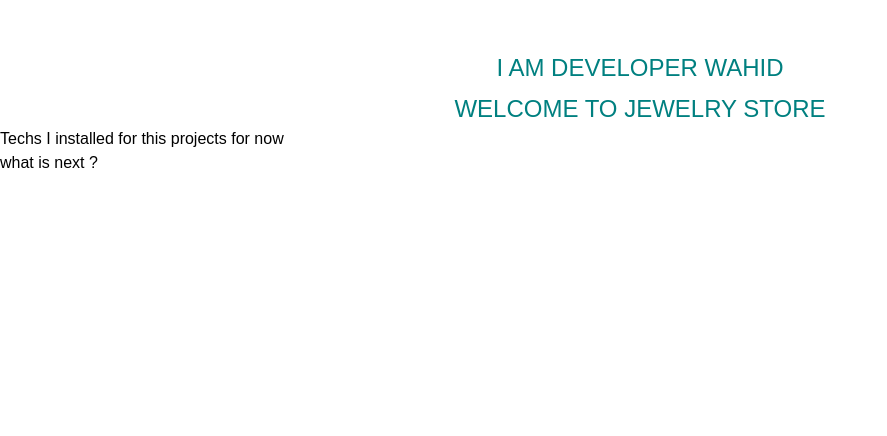
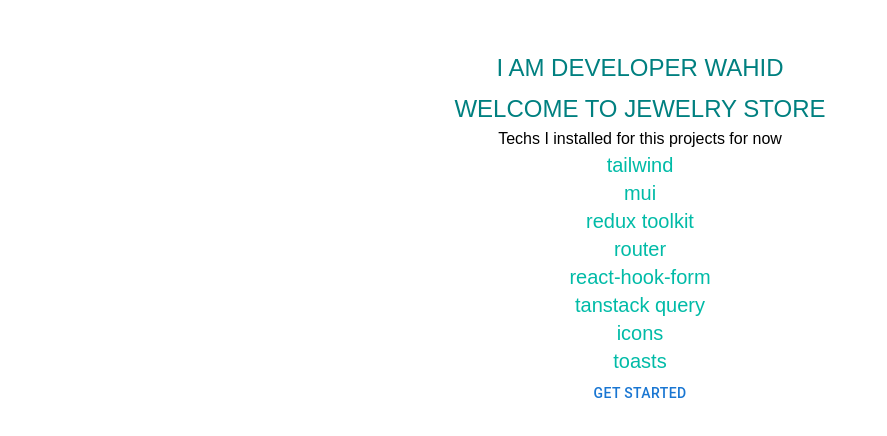
Before and after one commit to MoWahidAlbadawi/ASWARA, a React (Vite) app: page / in a window 1280 px wide. Shown: the top 436 px of the page, without its empty margins (0-887 px from the left). Built offline with nearby package versions, Linux system fonts and the light colour scheme.

Commit message:
Initial commit

```diff
--- a/package.json
+++ b/package.json
@@ -10,6 +10,9 @@
     "preview": "vite preview"
   },
   "dependencies": {
+    "@emotion/react": "^11.14.0",
+    "@emotion/styled": "^11.14.0",
+    "@mui/material": "^7.1.0",
     "@reduxjs/toolkit": "^2.8.2",
     "@tailwindcss/vite": "^4.1.7",
     "@tanstack/react-query": "^5.77.0",
--- a/src/App.tsx
+++ b/src/App.tsx
@@ -1,3 +1,5 @@
+import Button from '@mui/material/Button';
+
 const App = () => {
   return (
     <>
@@ -5,12 +7,19 @@
       <h2>I am developer Wahid </h2>
       <p>welcome to jewelry store</p>
       </div>
-      <div>
+      <div className='flex flex-col  justify-center items-center'>
         <p>Techs I installed for this projects for now</p>
-        <ul>
-          <li></li>
+        <ul className="text-center text-xl gap-2 text-teal-500 ">
+          <li>tailwind</li>
+          <li>mui</li>
+          <li>redux toolkit</li>
+          <li>router</li>
+          <li>react-hook-form</li>
+          <li>tanstack query</li>
+          <li>icons</li>
+          <li>toasts</li>
         </ul>
-        <p>what is next ?</p>
+        <Button>Get Started</Button>
       </div>
     </>
   )
--- /dev/null
+++ b/src/pages/Auth/Login.tsx
@@ -0,0 +1,4 @@
+const Login = () => {
+    return <p>login page</p>
+}
+export default Login;
--- /dev/null
+++ b/src/pages/Auth/Register.tsx
@@ -0,0 +1,4 @@
+const Register = () => {
+    return <p>Register page</p>
+}
+export default Register;
```
Also changed, not shown: src/hooks/useAuth.tsx (added), src/pages/Errors/Err403.tsx (added), src/pages/Errors/Err404.tsx (added), src/pages/Protecting/RequireAuth.tsx (added), src/pages/Protecting/RequireBack.tsx (added), 1 other file (tests, documents, lock files or other folders).
